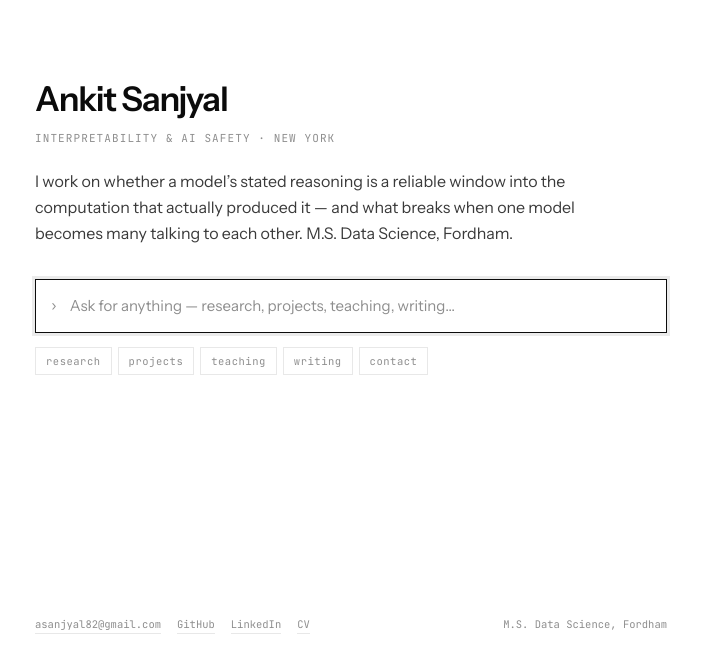
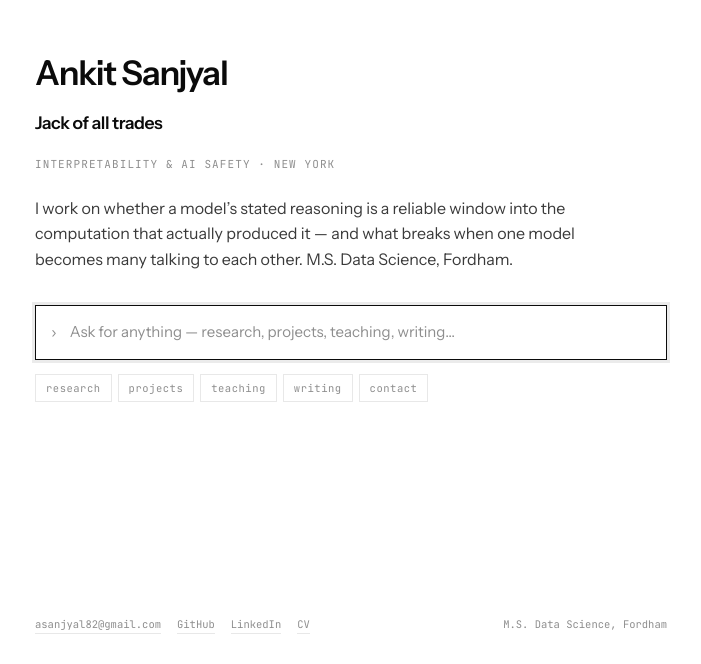
Before and after one commit to ANKITSANJYAL/ankitsanjyal.github.io, a plain HTML site: page index.html in a window 1280 px wide. Shown: the part 136-800 px from the top of the page, without its empty margins (289-990 px from the left). Drawn offline with Linux system fonts and the light colour scheme.

Commit message:
Update index.html

```diff
--- a/index.html
+++ b/index.html
@@ -18,7 +18,7 @@
 
 <main class="stage">
   <div class="id">
-    <h1>Ankit Sanjyal</h1>
+    <h1>Ankit Sanjyal</h1><h3>Jack of all trades</h3>
     <p class="role">Interpretability &amp; AI Safety &middot; New York</p>
     <p class="bio">I work on whether a model&rsquo;s stated reasoning is a reliable window into the
     computation that actually produced it &mdash; and what breaks when one model becomes many talking
```
